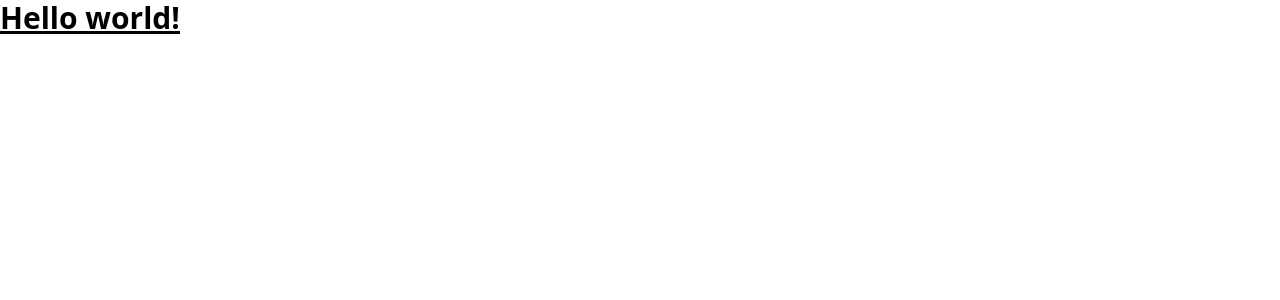
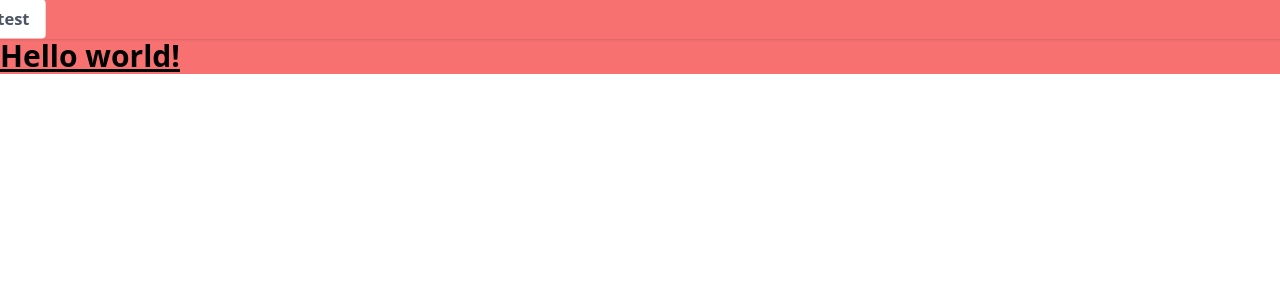
Before and after one commit to LaupWing/npm-react-gradient-button, a React (Vite) app: page / in a window 1280 px wide. Shown: the top 300 px of the page. Built offline with nearby package versions, Linux system fonts and the light colour scheme.

Commit message:
Add GradientButton component and update background color

```diff
--- a/src/App.tsx
+++ b/src/App.tsx
@@ -1,8 +1,11 @@
+import GradientButton from "./components/GradientButton"
+
 function App() {
     return (
-        <>
+        <div className="bg-red-400">
+            <GradientButton />
             <h1 className="text-3xl font-bold underline">Hello world!</h1>
-        </>
+        </div>
     )
 }
 
--- a/tailwind.config.js
+++ b/tailwind.config.js
@@ -1,6 +1,6 @@
 /** @type {import('tailwindcss').Config} */
 export default {
-    content: ["./src/**/*.{js,jsx,ts,tsx}"],
+    content: ["./src/**/*.{js,jsx,ts,tsx}", "./index.html"],
     theme: {
         extend: {},
     },
```
